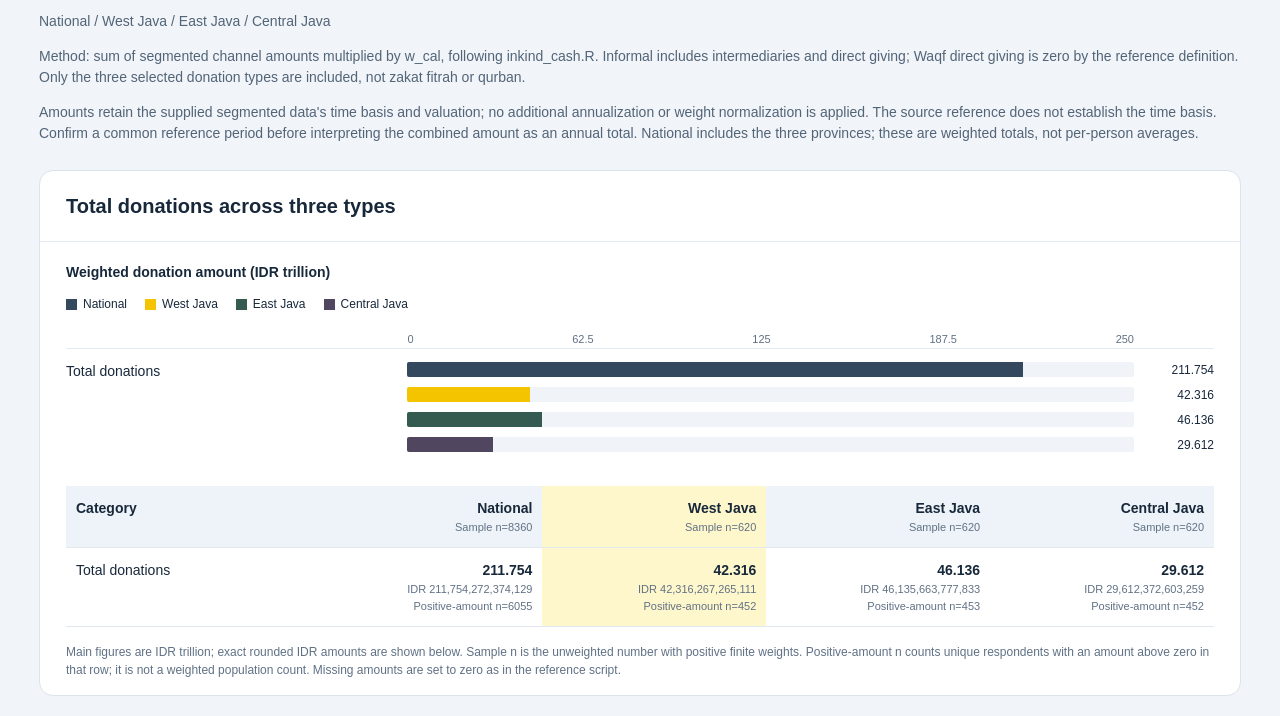
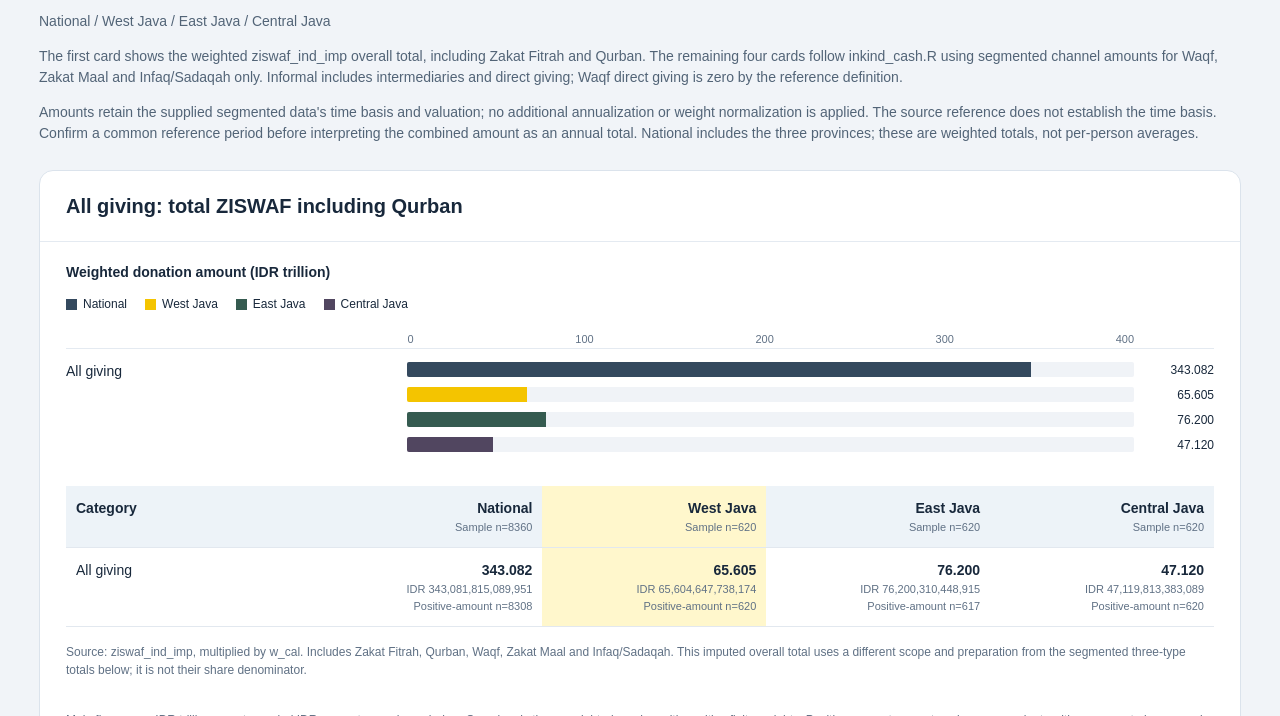
Before and after one commit to longxiawan-bot/ID_analysis, a plain HTML site: page donation_comparison.html in a window 1280 px wide. Shown: the part 84-800 px from the top of the page. Drawn offline with Linux system fonts and the light colour scheme.

Commit message:
Add files via upload

```diff
--- a/donation_comparison.html
+++ b/donation_comparison.html
@@ -14,8 +14,128 @@
     <main>
       <h1>Donation comparison</h1>
       <p class="intro">National / West Java / East Java / Central Java</p>
-      <p class="intro">Method: sum of segmented channel amounts multiplied by w_cal, following inkind_cash.R. Informal includes intermediaries and direct giving; Waqf direct giving is zero by the reference definition. Only the three selected donation types are included, not zakat fitrah or qurban.</p>
+      <p class="intro">The first card shows the weighted ziswaf_ind_imp overall total, including Zakat Fitrah and Qurban. The remaining four cards follow inkind_cash.R using segmented channel amounts for Waqf, Zakat Maal and Infaq/Sadaqah only. Informal includes intermediaries and direct giving; Waqf direct giving is zero by the reference definition.</p>
       <p class="intro">Amounts retain the supplied segmented data's time basis and valuation; no additional annualization or weight normalization is applied. The source reference does not establish the time basis. Confirm a common reference period before interpreting the combined amount as an annual total. National includes the three provinces; these are weighted totals, not per-person averages.</p>
+      <section class="card">
+        <header>
+          <h2>All giving: total ZISWAF including Qurban</h2>
+        </header>
+        <div class="chart">
+          <h3>Weighted donation amount (IDR trillion)</h3>
+          <div class="legend">
+            <span>
+              <i style="background:#34495e"></i>
+              National
+            </span>
+            <span>
+              <i style="background:#f4c400"></i>
+              West Java
+            </span>
+            <span>
+              <i style="background:#355b50"></i>
+              East Java
+            </span>
+            <span>
+              <i style="background:#514660"></i>
+              Central Java
+            </span>
+          </div>
+          <div class="axis">
+            <span></span>
+            <div class="ticks">
+              <span>0</span>
+              <span>100</span>
+              <span>200</span>
+              <span>300</span>
+              <span>400</span>
+            </div>
+          </div>
+          <div class="group">
+            <div class="label">All giving</div>
+            <div class="bars">
+              <div class="series" title="National 343,081,815,089,951 IDR">
+                <div class="track">
+                  <div class="fill" style="width:85.770454%;background:#34495e"></div>
+                </div>
+                <span class="bar-value">343.082</span>
+              </div>
+              <div class="series" title="West Java 65,604,647,738,174 IDR">
+                <div class="track">
+                  <div class="fill" style="width:16.401162%;background:#f4c400"></div>
+                </div>
+                <span class="bar-value">65.605</span>
+              </div>
+              <div class="series" title="East Java 76,200,310,448,915 IDR">
+                <div class="track">
+                  <div class="fill" style="width:19.050078%;background:#355b50"></div>
+                </div>
+                <span class="bar-value">76.200</span>
+              </div>
+              <div class="series" title="Central Java 47,119,813,383,089 IDR">
+                <div class="track">
+                  <div class="fill" style="width:11.779953%;background:#514660"></div>
+                </div>
+                <span class="bar-value">47.120</span>
+              </div>
+            </div>
+          </div>
+        </div>
+        <div class="table-scroll">
+          <table>
+            <thead>
+              <tr>
+                <th>Category</th>
+                <th>
+                  National
+                  <small>Sample n=8360</small>
+                </th>
+                <th>
+                  West Java
+                  <small>Sample n=620</small>
+                </th>
+                <th>
+                  East Java
+                  <small>Sample n=620</small>
+                </th>
+                <th>
+                  Central Java
+                  <small>Sample n=620</small>
+                </th>
+              </tr>
+            </thead>
+            <tbody>
+              <tr>
+                <th scope="row">All giving</th>
+                <td>
+                  <strong class="estimate">343.082</strong>
+                  <small>IDR 343,081,815,089,951</small>
+                  <small>Positive-amount n=8308</small>
+                </td>
+                <td>
+                  <strong class="estimate">65.605</strong>
+                  <small>IDR 65,604,647,738,174</small>
+                  <small>Positive-amount n=620</small>
+                </td>
+                <td>
+                  <strong class="estimate">76.200</strong>
+                  <small>IDR 76,200,310,448,915</small>
+                  <small>Positive-amount n=617</small>
+                </td>
+                <td>
+                  <strong class="estimate">47.120</strong>
+                  <small>IDR 47,119,813,383,089</small>
+                  <small>Positive-amount n=620</small>
+                </td>
+              </tr>
+            </tbody>
+          </table>
+        </div>
+        <p class="note">Source: ziswaf_ind_imp, multiplied by w_cal. Includes Zakat Fitrah, Qurban, Waqf, Zakat Maal and Infaq/Sadaqah. This imputed overall total uses a different scope and preparation from the segmented three-type totals below; it is not their share denominator.</p>
+        <p class="note">
+          Main figures are IDR trillion; exact rounded IDR amounts are shown below.
+          Sample n is the unweighted number with positive finite weights. Positive-amount n counts unique respondents with an amount above zero in that row; it is not a weighted population count. Missing amounts are set to zero as in the reference script.
+        </p>
+      </section>
       <section class="card">
         <header>
           <h2>Total donations across three types</h2>
```
